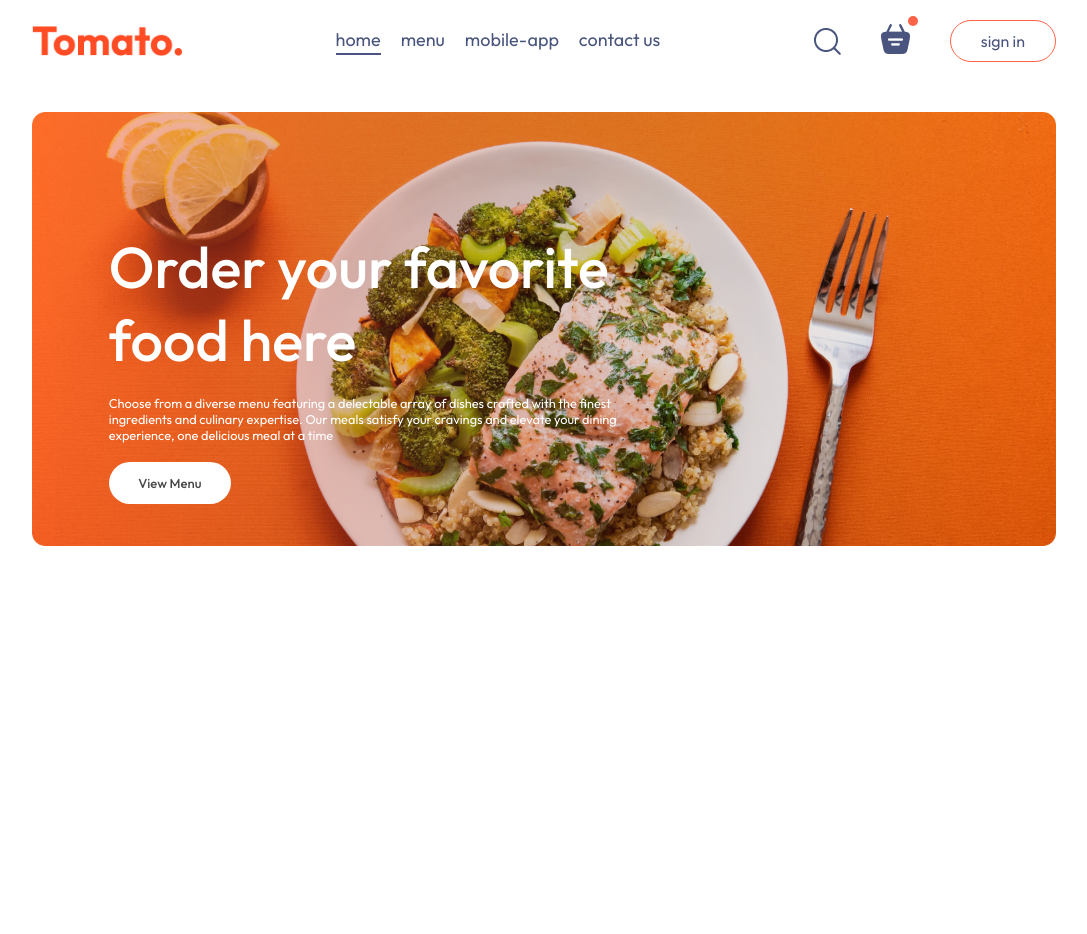
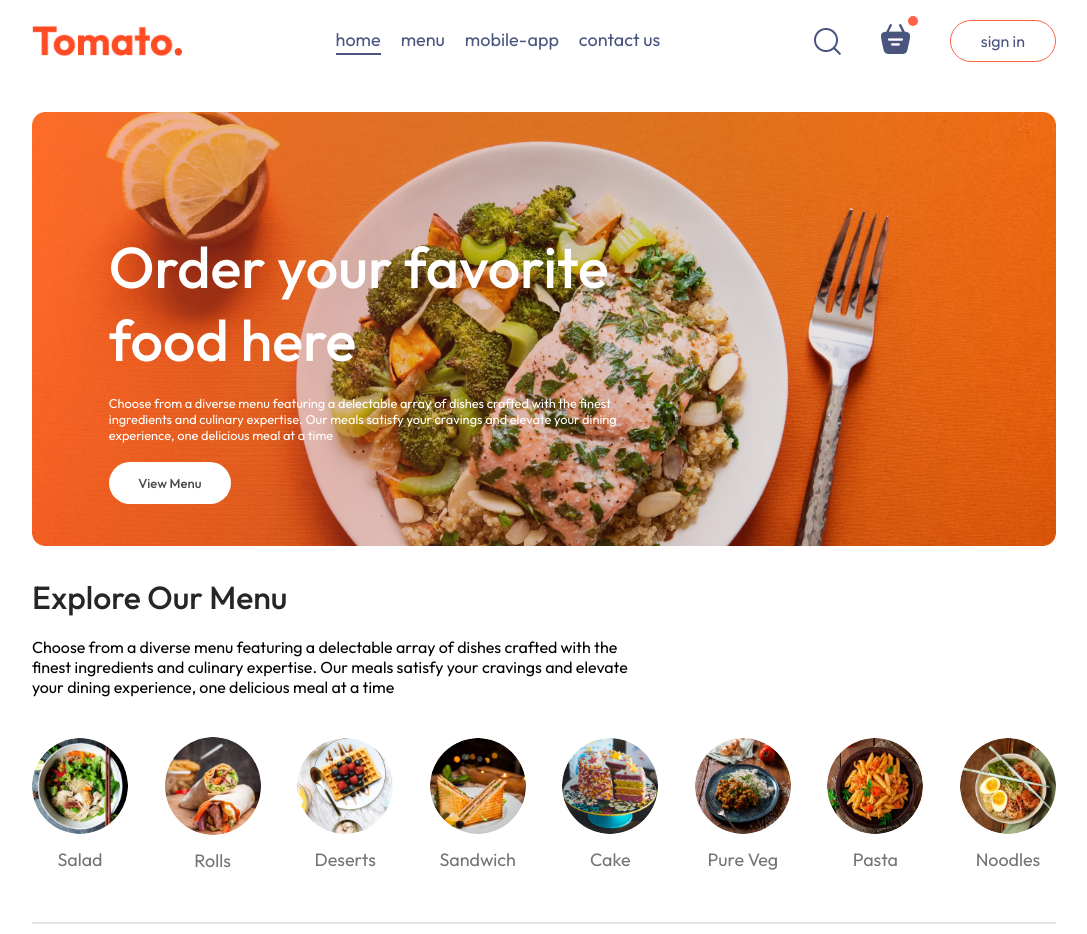
Before and after one commit to BrianWahungu/food-del, a React (Vite) app in the folder frontend/: page / in a window 1280 px wide. Shown: the whole page, without its empty margins (96-1183 px from the left). Before the commit the page ends 800 px from the top, so only its background shows below. Built offline with nearby package versions, Linux system fonts and the light colour scheme.

Commit message:
create food list component done

```diff
--- /dev/null
+++ b/frontend/src/components/ExploreMenu/ExploreMenu.css
@@ -0,0 +1,48 @@
+.explore-menu{
+    display: flex;
+    flex-direction: column;
+    gap: 20px;
+}
+.explore-menu h1{
+    color: #262626;
+    font-weight: 500;
+}
+.explore-menu-text{
+    max-width: 60%;
+    columns: #808080;
+}
+.explore-menu-list{
+    display:flex;
+    justify-content: space-between;
+    align-items: center;
+    gap: 30px;
+    text-align: center;
+    margin: 20px 0px;
+    overflow-x: scroll;
+}
+.explore-menu-list::-webkit-scrollbar{
+    display: none;
+}
+.explore-menu-list-item img{
+    width: 7.5vw;
+    min-width: 80px;
+    cursor: pointer;
+    border-radius: 50%;
+    transition: 0.2s;
+}
+.explore-menu-list-item p{
+    margin-top: 10px;
+    color: #747474;
+    font-size: max(1.4vw,16px);
+    cursor: pointer;
+}
+.explore-menu hr{
+    margin: 10px 0px;
+    height: 2px;
+    background-color: #e2e2e2;
+    border: none;
+}
+.explore-menu-list-item .active{
+    border: 4px solid tomato;
+    padding: 2px;
+}
--- /dev/null
+++ b/frontend/src/components/ExploreMenu/ExploreMenu.jsx
@@ -0,0 +1,28 @@
+import React from 'react'
+import './ExploreMenu.css'
+import { menu_list } from '../../assets/assets'
+const ExploreMenu = ({category,setCategory}) => {
+  return (
+    <div className='explore-menu' id='explore-menu'>
+        <h1>Explore Our Menu</h1>
+        <p className='explore-menu-text'>Choose from a diverse menu
+            featuring a delectable array of dishes crafted with the
+            finest ingredients and culinary expertise. Our meals satisfy
+            your cravings and elevate your dining experience,
+            one delicious meal at a time </p>
+        <div className="explore-menu-list">
+            {menu_list.map((item,index)=>{
+                return (
+                    <div onClick={()=>setCategory(prev=>prev===item.menu_name?"ALL":item.menu_name)} key={index} className='explore-menu-list-item'>
+                        <img className={category===item.menu_name?"active":""} src={item.menu_image} alt="" />
+                        <p>{item.menu_name}</p>
+                    </div>
+                )
+            })}
+        </div>
+        <hr />
+        </div>
+  )
+}
+
+export default ExploreMenu
--- a/frontend/src/pages/Home/Home.jsx
+++ b/frontend/src/pages/Home/Home.jsx
@@ -1,10 +1,14 @@
-import React from 'react'
+import React, { useState } from 'react'
 import './Home.css'
 import Header from '../../components/Header/Header'
+import ExploreMenu from '../../components/ExploreMenu/ExploreMenu'
 const Home = () => {
+
+    const [category,setCategory] = useState("ALL")
   return (
     <div>
       <Header />
+      <ExploreMenu category={category} setCategory={setCategory}/>
     </div>
   )
 }
```
